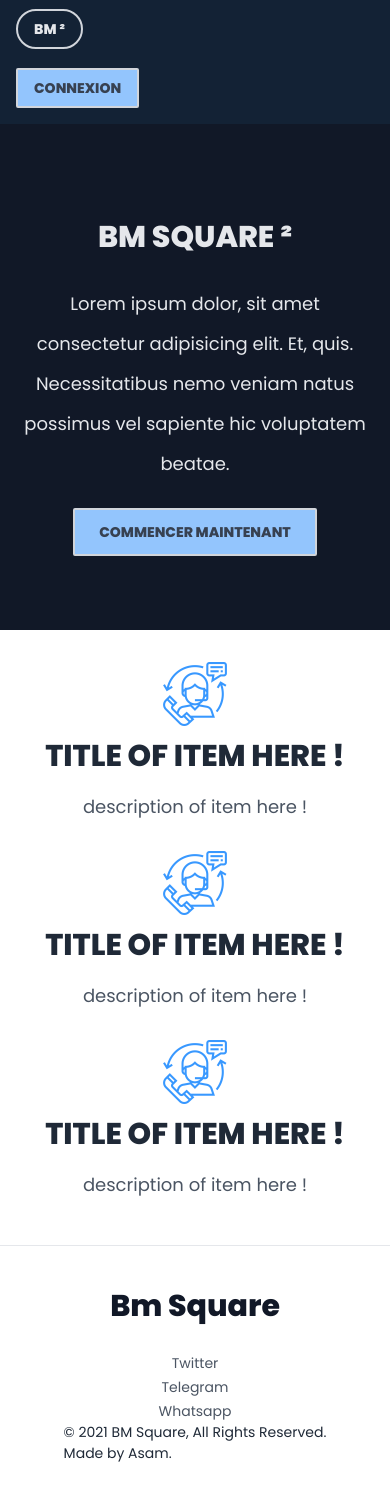
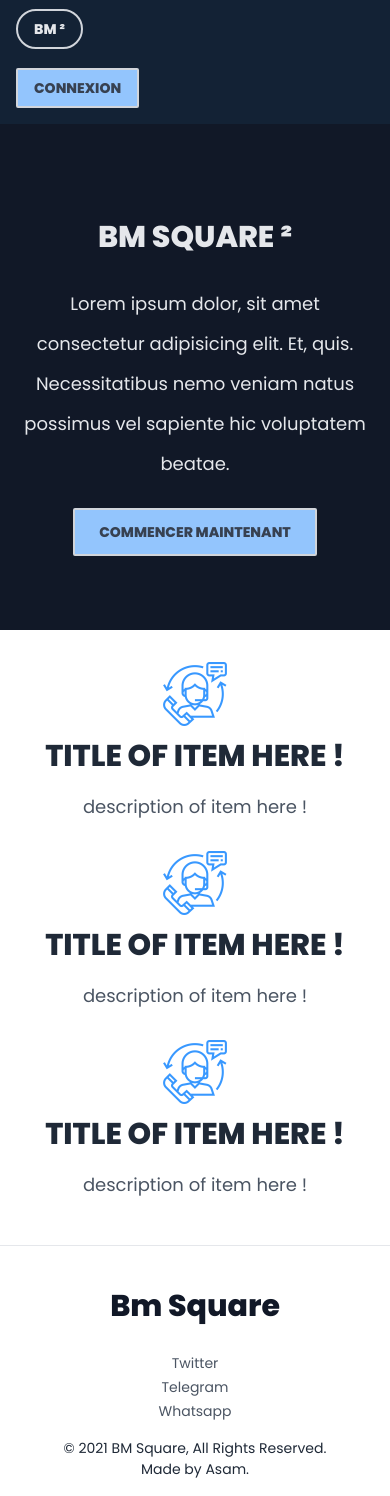
Before and after one commit to Asam237/bm_squart, a React (Create React App) app: page / in a window 390 px wide. Before the commit the page ends 1464 px from the top, so only its background shows below. Built offline with nearby package versions, Linux system fonts and the light colour scheme.

Commit message:
Component: Header(Fixed Navber)

```diff
--- a/src/components/footer/Footer.component.tsx
+++ b/src/components/footer/Footer.component.tsx
@@ -31,13 +31,13 @@ export const Footer = (props: any) => {
               </li>
             ))}
           </ul>
-          <div className="site__footer">
+          <div className="site__footer py-4 md:py-0">
             <p
               style={{
                 fontFamily: " 'Poppins', sans-serif ",
                 fontSize: 14,
               }}
-              className="text-gray-800"
+              className="text-gray-800 text-center"
             >
               © 2021 BM Square, All Rights Reserved.
             </p>
@@ -46,7 +46,7 @@ export const Footer = (props: any) => {
                 fontFamily: " 'Poppins', sans-serif ",
                 fontSize: 14,
               }}
-              className="text-gray-800"
+              className="text-gray-800 text-center"
             >
               Made by Asam.
             </p>
--- a/src/components/header/Header.component.tsx
+++ b/src/components/header/Header.component.tsx
@@ -7,7 +7,7 @@ export const Header = (props: any) => {
   const history = useHistory();
   return (
     <header
-      className="site__header py-4 px-4 md:px-0"
+      className="site__header py-4 px-4 md:px-0 sticky top-0 z-50"
       style={{ background: `${COLORS.primaryColor}` }}
     >
       <div className="container mx-auto">
```
